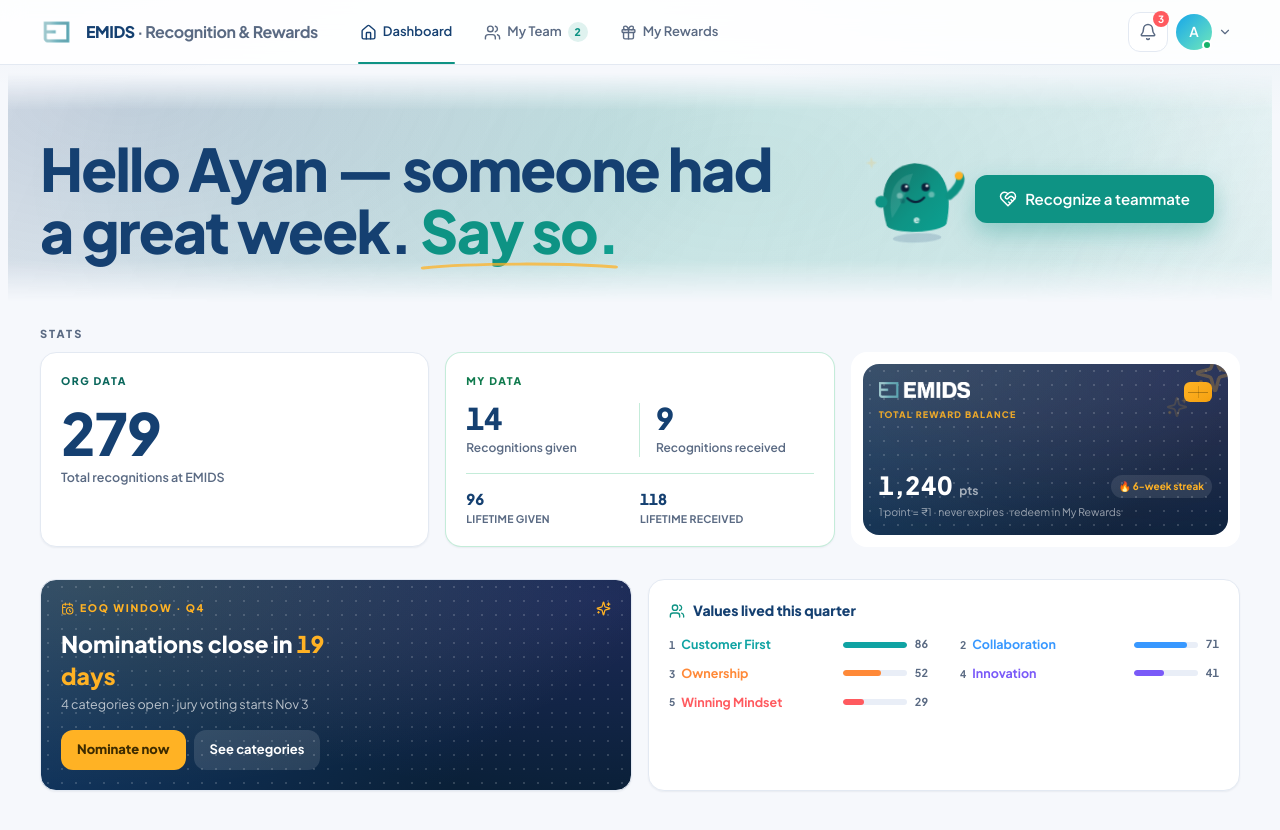
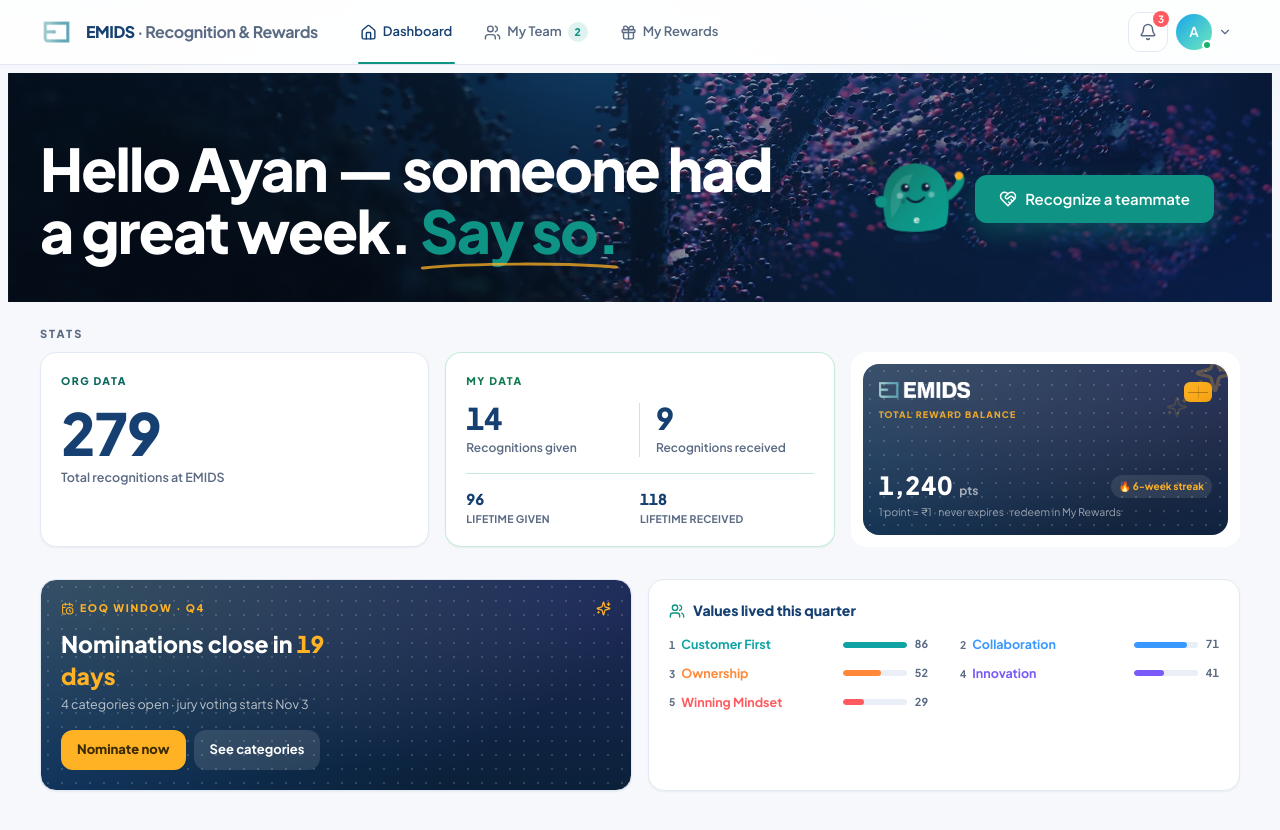
Before and after one commit to syed-ayan-emids/rewards_recog, a React (Vite) app: page / in a window 1280 px wide. Shown: the top 830 px of the page. Built offline with nearby package versions, Linux system fonts and the light colour scheme; the HTML template or start-up script is replaced by a standard one.

Commit message:
Add EMIDS DNA hero background

```diff
--- a/src/screens/Home.tsx
+++ b/src/screens/Home.tsx
@@ -20,7 +20,7 @@ export default function HomeScreen() {
         <HeroBackdrop />
         <Mascot />
         <div className="relative z-10 flex flex-col items-start justify-between gap-6 xl:flex-row xl:items-center">
-          <h1 className="max-w-3xl text-[clamp(2.5rem,4.6vw,3.75rem)] font-extrabold leading-[1.06] tracking-[-0.03em] text-navy">
+          <h1 className="max-w-3xl text-[clamp(2.5rem,4.6vw,3.75rem)] font-extrabold leading-[1.06] tracking-[-0.03em] text-white">
             Hello Ayan — someone had a great week.{' '}
             <span className="relative inline-block">
               <span className="say-shimmer">Say so.</span>
@@ -143,9 +143,9 @@ export default function HomeScreen() {
 
 function HeroBackdrop() {
   return (
-    <div className="hero-edge-fade pointer-events-none absolute -inset-x-8 -bottom-10 -top-16 -z-10 overflow-hidden" aria-hidden>
-      <div className="hero-grad absolute inset-0" />
-      <div className="hero-shine" />
+    <div className="pointer-events-none absolute -inset-x-8 -bottom-10 -top-16 -z-10 overflow-hidden" aria-hidden>
+      <img src="/emids-hero.webp" alt="" className="absolute inset-0 h-full w-full object-cover" />
+      <div className="absolute inset-0 bg-gradient-to-r from-[#030d1c]/65 via-[#030d1c]/30 to-[#030d1c]/45" />
     </div>
   )
 }
```
Also changed, not shown: public/emids-hero.webp (added).
